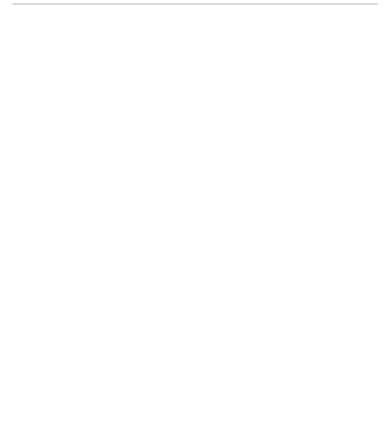
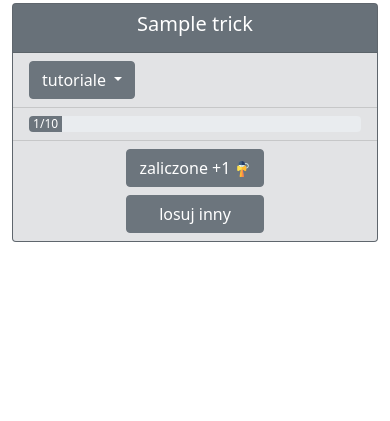
Before and after one commit to g0sie/kendama-progress-tracker, a Django app: page /tricks/draw in a window 390 px wide. Shown: the part 423-844 px from the top of the page. Run offline with Django 4.2, Linux system fonts and the light colour scheme; a user stored in the database is signed in; tables that the repository leaves empty hold one stand-in row (values such as "Sample post").

Commit message:
display random trick

```diff
--- a/tricks/templates/tricks/draw_a_trick.html
+++ b/tricks/templates/tricks/draw_a_trick.html
@@ -1,7 +1,47 @@
 {% extends 'main/base.html' %}
+{% load static %}
+{% load tricks_extras %}
 {% block title %} losuj trik {% endblock %}
 {% block body %}
-    <div class="card bg-light">
-        {{ trick.name }}
-    </div>
+        <div class="card {% card_color user_trick.rank %} text-center">
+              <div class="card-header">
+                  <h5>{{ user_trick.trick.name }}</h5>
+              </div>
+              <ul class="list-group list-group-flush">
+                {% if user_trick.trick.official %}
+                    <li class="list-group-item {% list_color user_trick.rank %}">
+                        <div class="d-grid gap-2 d-md-flex">
+                          <div class="col-1">
+                            <div class="dropdown">
+                              <button class="btn {% button_color user_trick.rank %} dropdown-toggle" type="button" id="dropdownMenuButton1" data-bs-toggle="dropdown" aria-expanded="false">
+                                tutoriale
+                              </button>
+                              <ul class="dropdown-menu" aria-labelledby="dropdownMenuButton1">
+                                {% for tutorial in user_trick.trick.tutorials.all %}
+                                    <li><a class="dropdown-item" href="{{ tutorial.url }}" target="_blank">{{ tutorial.author }}</a></li>
+                                {% endfor %}
+                              </ul>
+                            </div>
+                          </div>
+                        </div>
+                    </li>
+                {% endif %}
+                {% if user_trick.rank <= 4 %}
+                  <li class="list-group-item {% list_color user_trick.rank %}">
+                    {% progress_bar user_trick.rank user_trick.land_count %}
+                  </li>
+                {% endif %}
+                <li class="list-group-item {% list_color user_trick.rank %}">
+                    <div class="d-grid gap-2 d-md-flex justify-content-evenly">
+                        <form action="{% url 'tricks:draw' %}" method="post">
+                            {% csrf_token %}
+                            <button type="submit" name="land_{{ user_trick.id }}" class="btn {% button_color user_trick.rank %}">
+                                zaliczone +1 <img src="{% static "main/img/ken16.png" %}" alt="kens">
+                            </button>
+                        </form>
+                        <a href="{% url "tricks:draw" %}" class="btn {% button_color user_trick.rank %}">losuj inny</a>
+                    </div>
+                </li>
+              </ul>
+        </div>
 {% endblock %}
```
